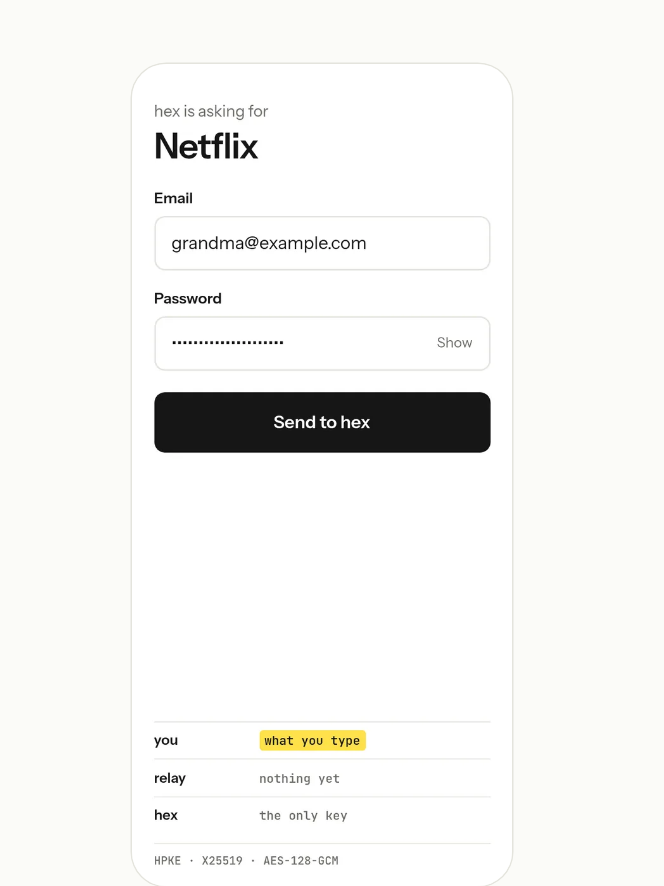
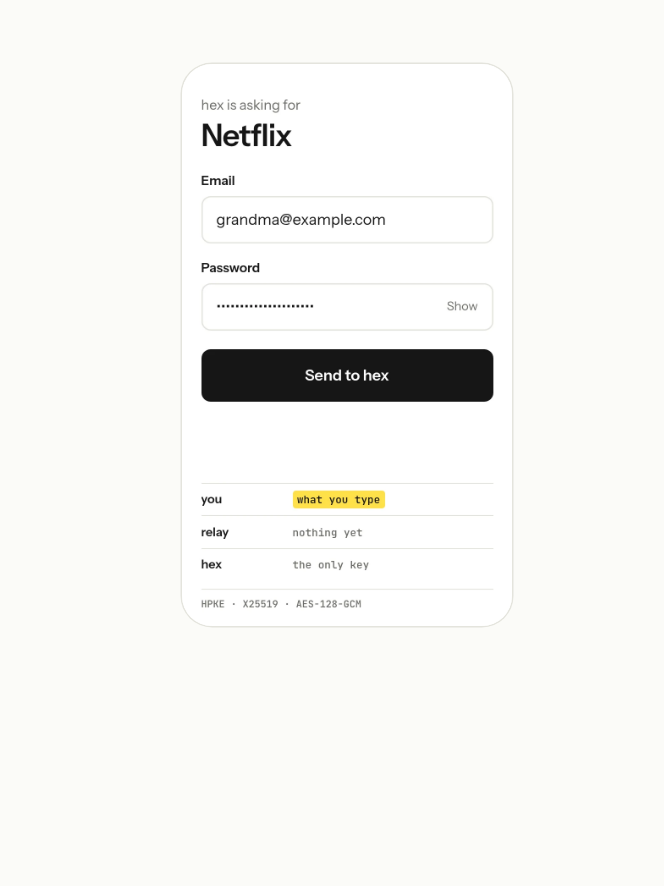
Before and after one commit to AVGVSTVS96/enclave, a website built with Vite: page site/og.html in a window 1280 px wide. Shown: the full height of the page, 616-1280 px from the left. After the commit the page ends 800 px from the top, so only its background shows below. Built offline with nearby package versions, Linux system fonts and the light colour scheme.

Commit message:
docs(site): the link preview shows the whole page, ledger included

```diff
--- a/site/og.html
+++ b/site/og.html
@@ -25,7 +25,7 @@
         height: 630px;
         overflow: hidden;
         display: grid;
-        grid-template-columns: 1fr 380px;
+        grid-template-columns: 1fr 330px;
         gap: 56px;
         padding: 64px 72px 0;
         background: #fbfbf8;
@@ -59,8 +59,8 @@
 
       .phone {
         align-self: start;
-        width: 380px;
-        border-radius: 34px;
+        width: 330px;
+        border-radius: 30px;
         box-shadow: 0 0 0 1.5px #e4e4dd;
       }
     </style>
@@ -70,6 +70,6 @@
       <img class="wordmark" src="../brand/logo/ledger-wordmark.svg" alt="enclave" />
       <h1><span>Your agent needs</span> <span>a password.</span> <span>It sends a <mark>link</mark>.</span></h1>
     </div>
-    <img class="phone" src="public/shots/ledger-light-ask.webp" alt="" />
+    <img class="phone" src="public/shots/hero/ledger-light.webp" alt="" />
   </body>
 </html>
```
Also changed, not shown: site/index.html (+1 -1 lines), site/public/og.png, site/public/shots/ledger-light-ask.webp (deleted).
